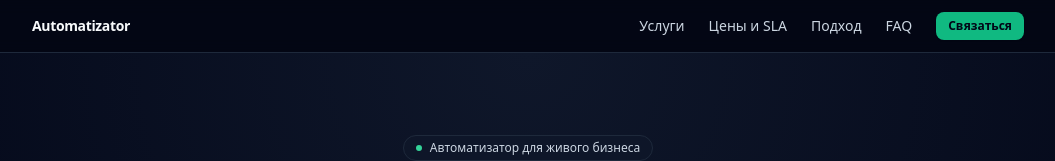
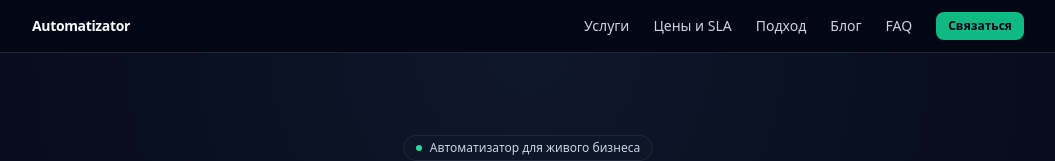
Before and after one commit to druzhbacompany/automatizator-site, a Next.js app: page / in a window 1280 px wide. Shown: the top 161 px of the page, without its empty margins (112-1167 px from the left). Built offline with nearby package versions, Linux system fonts and the light colour scheme.

Commit message:
feat: add blog pages and nav link

```diff
--- a/app/layout.tsx
+++ b/app/layout.tsx
@@ -29,6 +29,9 @@ export default function RootLayout({ children }: { children: React.ReactNode })
               <Link href="/approach" className="hover:text-white">
                 Подход
               </Link>
+              <Link href="/blog" className="hover:text-white">
+                Блог
+              </Link>
               <Link href="/#faq" className="hover:text-white">
                 FAQ
               </Link>
```
